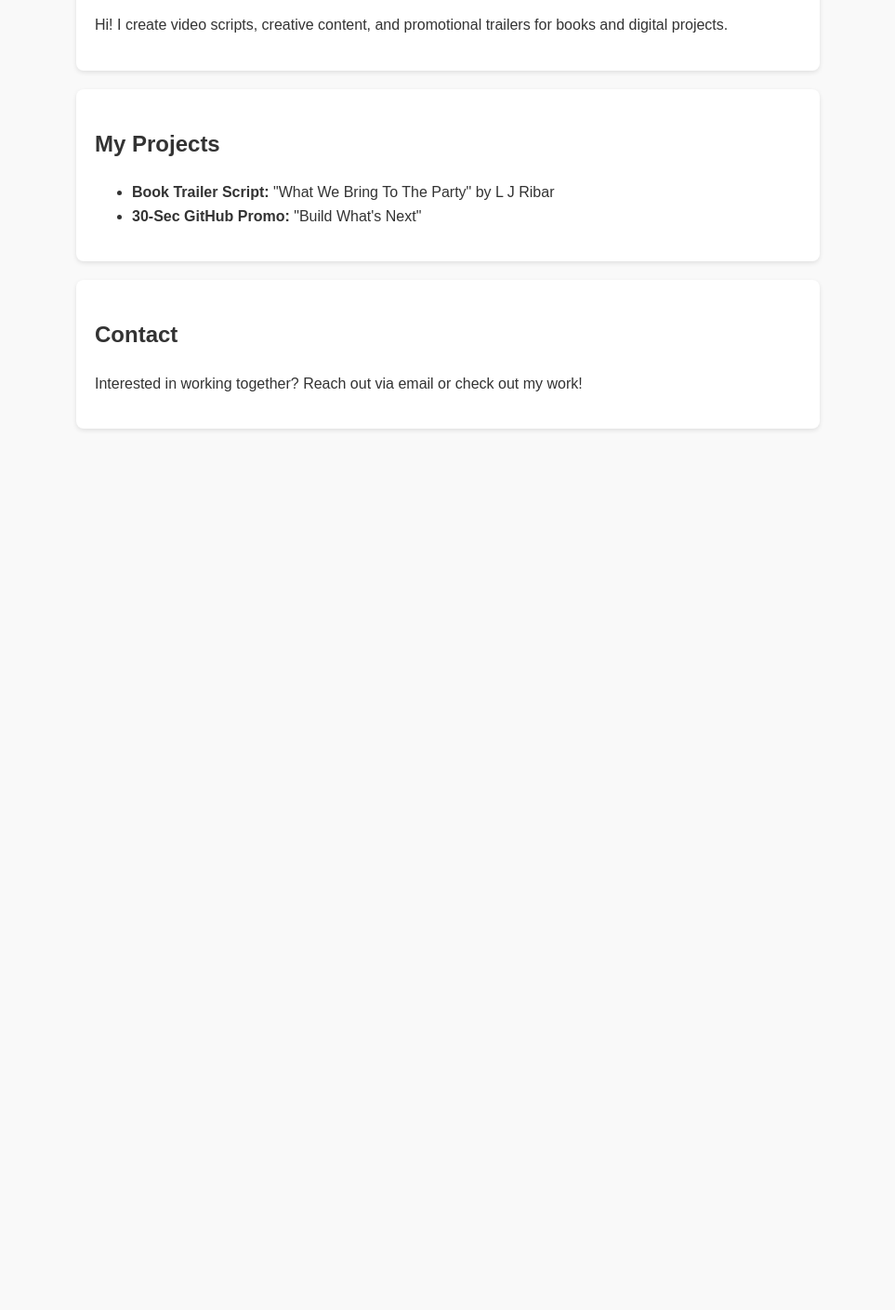
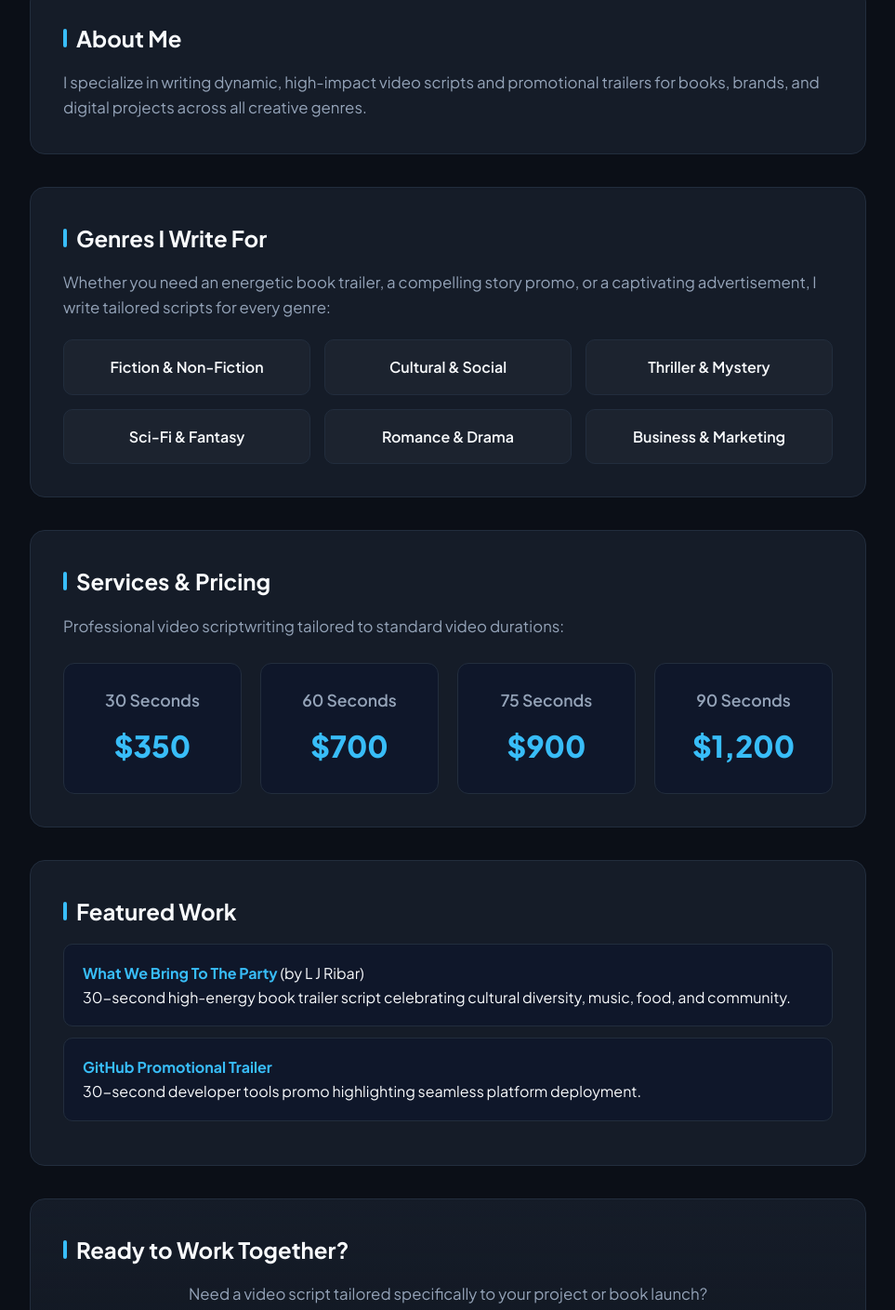
Before and after one commit to dammylimah/dammylimah.github.io, a plain HTML site: page index.html in a window 1280 px wide. Shown: the part 280-1689 px from the top of the page at 93% size, without its empty margins (158-1121 px from the left). Before the commit the page ends 800 px from the top, so only its background shows below. Drawn offline with Linux system fonts and the light colour scheme.

Commit message:
Revise portfolio layout and content
Updated the portfolio page with a new title, enhanced styling, and improved content structure. Added sections for services, pricing, and featured work.

```diff
--- a/index.html
+++ b/index.html
@@ -3,57 +3,273 @@
 <head>
   <meta charset="UTF-8">
   <meta name="viewport" content="width=device-width, initial-scale=1.0">
-  <title>Dammy Limah | Portfolio</title>
+  <title>Dammy Limah | Professional Scriptwriter & Creative Storyteller</title>
+
+  <!-- Google Fonts -->
+  <link rel="preconnect" href="https://fonts.googleapis.com">
+  <link rel="preconnect" href="https://fonts.gstatic.com" crossorigin>
+  <link href="https://fonts.googleapis.com/css2?family=Plus+Jakarta+Sans:wght@400;500;600;700;800&display=swap" rel="stylesheet">
+
   <style>
+    :root {
+      --bg-color: #0b0f17;
+      --card-bg: #151c28;
+      --card-border: #222d3d;
+      --text-main: #f8fafc;
+      --text-muted: #94a3b8;
+      --accent: #38bdf8;
+      --accent-gradient: linear-gradient(135deg, #38bdf8 0%, #818cf8 100%);
+      --accent-hover: #0284c7;
+    }
+
+    * {
+      box-sizing: border-box;
+      margin: 0;
+      padding: 0;
+    }
+
     body {
-      font-family: Arial, sans-serif;
+      font-family: 'Plus Jakarta Sans', sans-serif;
+      background-color: var(--bg-color);
+      color: var(--text-main);
       line-height: 1.6;
-      max-width: 800px;
-      margin: 40px auto;
-      padding: 0 20px;
-      color: #333;
-      background-color: #f9f9f9;
+      padding: 60px 20px;
     }
+
+    .container {
+      max-width: 900px;
+      margin: 0 auto;
+    }
+
     header {
       text-align: center;
-      padding-bottom: 20px;
-      border-bottom: 2px solid #ddd;
+      padding-bottom: 50px;
     }
-    h1 { color: #2c3e50; }
+
+    h1 {
+      font-size: 3rem;
+      font-weight: 800;
+      background: var(--accent-gradient);
+      -webkit-background-clip: text;
+      -webkit-text-fill-color: transparent;
+      margin-bottom: 12px;
+      letter-spacing: -0.02em;
+    }
+
+    .subtitle {
+      font-size: 1.25rem;
+      color: var(--text-muted);
+      font-weight: 500;
+    }
+
     .section {
-      background: white;
-      padding: 20px;
+      background: var(--card-bg);
+      padding: 35px;
+      margin-top: 35px;
+      border-radius: 16px;
+      border: 1px solid var(--card-border);
+    }
+
+    h2 {
+      color: var(--text-main);
+      font-size: 1.5rem;
+      font-weight: 700;
+      margin-bottom: 16px;
+      display: flex;
+      align-items: center;
+      gap: 10px;
+    }
+
+    h2::before {
+      content: '';
+      display: inline-block;
+      width: 4px;
+      height: 20px;
+      background: var(--accent);
+      border-radius: 2px;
+    }
+
+    p {
+      color: var(--text-muted);
+      font-size: 1.05rem;
+    }
+
+    /* Genres Grid */
+    .genres-grid {
+      display: grid;
+      grid-template-columns: repeat(auto-fit, minmax(200px, 1fr));
+      gap: 15px;
       margin-top: 20px;
+    }
+
+    .genre-card {
+      background: rgba(255, 255, 255, 0.03);
+      border: 1px solid var(--card-border);
+      padding: 16px 20px;
+      border-radius: 10px;
+      font-weight: 600;
+      color: var(--text-main);
+      text-align: center;
+    }
+
+    /* Pricing Grid */
+    .pricing-grid {
+      display: grid;
+      grid-template-columns: repeat(auto-fit, minmax(180px, 1fr));
+      gap: 20px;
+      margin-top: 25px;
+    }
+
+    .price-card {
+      background: #0f172a;
+      border: 1px solid var(--card-border);
+      padding: 25px 20px;
+      border-radius: 12px;
+      text-align: center;
+      transition: transform 0.2s, border-color 0.2s;
+    }
+
+    .price-card:hover {
+      transform: translateY(-4px);
+      border-color: var(--accent);
+    }
+
+    .price-card .duration {
+      font-size: 1.1rem;
+      font-weight: 600;
+      color: var(--text-muted);
+      margin-bottom: 10px;
+    }
+
+    .price-card .amount {
+      font-size: 2rem;
+      font-weight: 800;
+      color: var(--accent);
+    }
+
+    /* Projects List */
+    ul.project-list {
+      list-style: none;
+      margin-top: 15px;
+    }
+
+    ul.project-list li {
+      background: #0f172a;
+      padding: 18px 20px;
+      margin-bottom: 12px;
+      border-radius: 10px;
+      border: 1px solid var(--card-border);
+      color: var(--text-main);
+    }
+
+    ul.project-list li strong {
+      color: var(--accent);
+    }
+
+    /* CTA Section */
+    .cta-section {
+      text-align: center;
+      background: linear-gradient(180deg, var(--card-bg) 0%, rgba(21, 28, 40, 0.6) 100%);
+    }
+
+    .btn {
+      display: inline-block;
+      margin-top: 25px;
+      padding: 14px 32px;
+      background: var(--accent-gradient);
+      color: #0b0f17;
+      font-weight: 700;
+      font-size: 1.05rem;
       border-radius: 8px;
-      box-shadow: 0 2px 5px rgba(0,0,0,0.1);
+      text-decoration: none;
+      transition: opacity 0.2s, transform 0.2s;
     }
-    a { color: #0066cc; text-decoration: none; }
-    a:hover { text-decoration: underline; }
+
+    .btn:hover {
+      opacity: 0.95;
+      transform: translateY(-2px);
+    }
+
+    footer {
+      text-align: center;
+      margin-top: 50px;
+      color: var(--text-muted);
+      font-size: 0.9rem;
+    }
   </style>
 </head>
 <body>
 
+  <div class="container">
     <header>
-    <h1>Welcome to My Portfolio</h1>
-    <p>Scriptwriter | Content Creator | Storyteller</p>
+      <h1>Dammy Limah</h1>
+      <p class="subtitle">Scriptwriter • Content Creator • Storyteller</p>
     </header>
 
     <div class="section">
       <h2>About Me</h2>
-    <p>Hi! I create video scripts, creative content, and promotional trailers for books and digital projects.</p>
+      <p>I specialize in writing dynamic, high-impact video scripts and promotional trailers for books, brands, and digital projects across all creative genres.</p>
     </div>
 
     <div class="section">
-    <h2>My Projects</h2>
-    <ul>
-      <li><strong>Book Trailer Script:</strong> "What We Bring To The Party" by L J Ribar</li>
-      <li><strong>30-Sec GitHub Promo:</strong> "Build What's Next"</li>
+      <h2>Genres I Write For</h2>
+      <p>Whether you need an energetic book trailer, a compelling story promo, or a captivating advertisement, I write tailored scripts for every genre:</p>
+      <div class="genres-grid">
+        <div class="genre-card">Fiction & Non-Fiction</div>
+        <div class="genre-card">Cultural & Social</div>
+        <div class="genre-card">Thriller & Mystery</div>
+        <div class="genre-card">Sci-Fi & Fantasy</div>
+        <div class="genre-card">Romance & Drama</div>
+        <div class="genre-card">Business & Marketing</div>
+      </div>
+    </div>
+
+    <div class="section">
+      <h2>Services & Pricing</h2>
+      <p>Professional video scriptwriting tailored to standard video durations:</p>
+      <div class="pricing-grid">
+        <div class="price-card">
+          <div class="duration">30 Seconds</div>
+          <div class="amount">$350</div>
+        </div>
+        <div class="price-card">
+          <div class="duration">60 Seconds</div>
+          <div class="amount">$700</div>
+        </div>
+        <div class="price-card">
+          <div class="duration">75 Seconds</div>
+          <div class="amount">$900</div>
+        </div>
+        <div class="price-card">
+          <div class="duration">90 Seconds</div>
+          <div class="amount">$1,200</div>
+        </div>
+      </div>
+    </div>
+
+    <div class="section">
+      <h2>Featured Work</h2>
+      <ul class="project-list">
+        <li>
+          <strong>What We Bring To The Party</strong> (by L J Ribar)<br>
+          30-second high-energy book trailer script celebrating cultural diversity, music, food, and community.
+        </li>
+        <li>
+          <strong>GitHub Promotional Trailer</strong><br>
+          30-second developer tools promo highlighting seamless platform deployment.
+        </li>
       </ul>
     </div>
 
-  <div class="section">
-    <h2>Contact</h2>
-    <p>Interested in working together? Reach out via email or check out my work!</p>
+    <div class="section cta-section">
+      <h2>Ready to Work Together?</h2>
+      <p>Need a video script tailored specifically to your project or book launch?</p>
+      <a href="mailto:dammylimah@gmail.com" class="btn">Contact Me: dammylimah@gmail.com</a>
+    </div>
+
+    <footer>
+      <p>&copy; 2026 Dammy Limah. All rights reserved.</p>
+    </footer>
   </div>
 
 </body>
```
Lines whose indentation alone changed are shown as unchanged.
